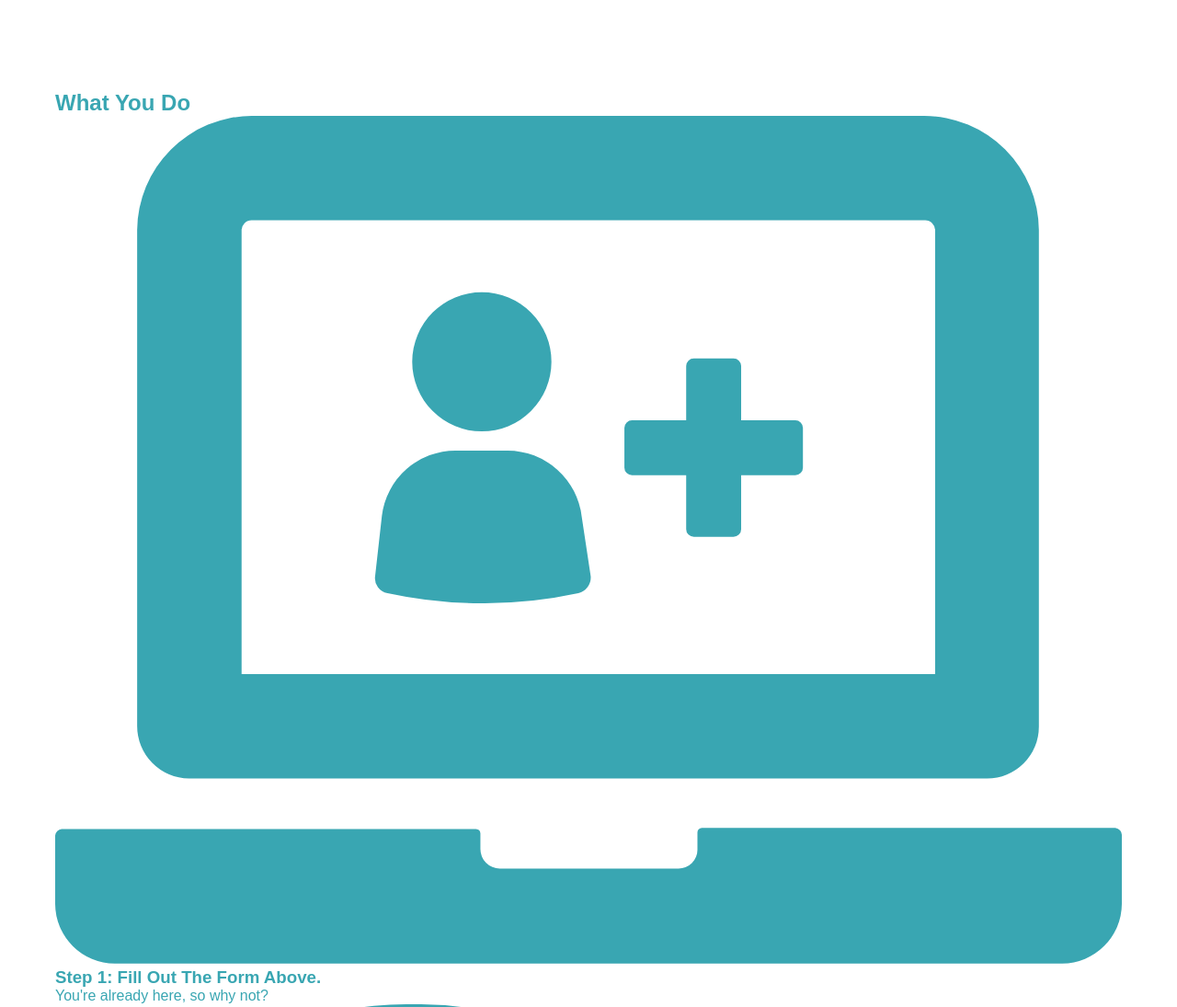
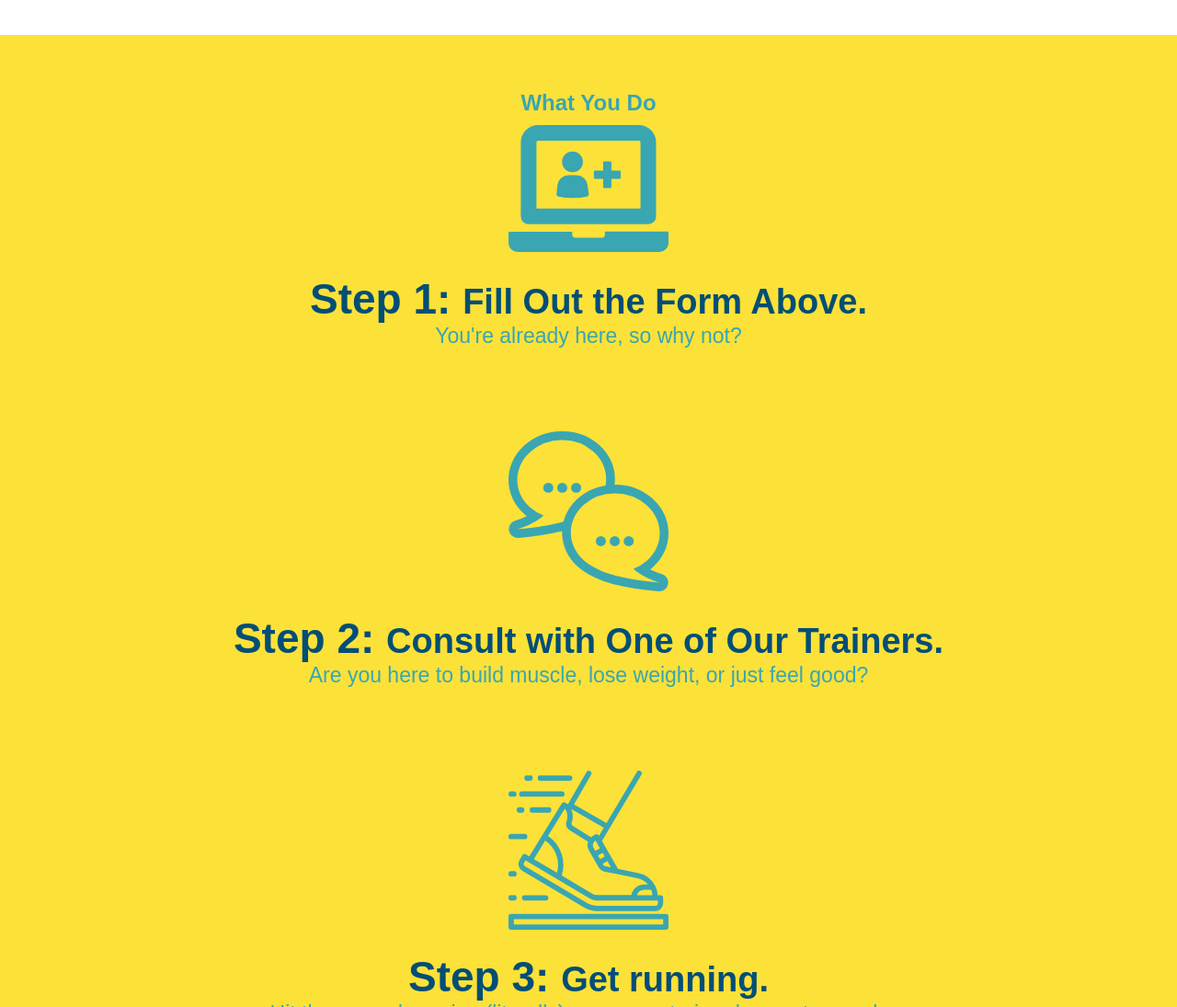
Before and after one commit to Gelenhaus/run-buddy, a plain HTML site: page index.html in a window 1280 px wide. Shown: the part 1022-2117 px from the top of the page at 92% size. Drawn offline with Linux system fonts and the light colour scheme.

Commit message:
Styled the what you do section

```diff
--- a/assets/css/style.css
+++ b/assets/css/style.css
@@ -106,15 +106,7 @@
 .intro {
   text-align: center;
 }
-.intro h2 {
-  font-size: 55px;
-  color: #024e76;
-  margin-bottom: 35px;
-  padding: 0 100px 20px 100px;
-  border-bottom: 3px solid;
-  border-color: #fce138;
-  display: inline-block;
-}
+
 .intro p {
   line-height: 1.7;
   color: #39a6b2;
@@ -122,3 +114,41 @@
   font-size: 20px;
   margin: 0 auto;
 }
+.steps {
+  text-align: center;
+  background: #fce138;
+}
+
+.section-title {
+  font-size: 55px;
+  color: #024e76;
+  margin-bottom: 35px;
+  padding: 0 100px 20px 100px;
+  display: inline-block;
+  border-bottom: 3px solid;
+}
+.primary-border {
+  border-color: #fce138;
+}
+.secondary-border {
+  border-color: #39a6b2;
+}
+.steps div {
+  margin-bottom: 80px;
+}
+.steps img {
+  width: 15%;
+  margin: 10px 0;
+}
+.steps h3 {
+  color: #024e76;
+  font-size: 46px;
+  margin-top: 10px;
+}
+.steps p {
+  color: #39a6b2;
+  font-size: 23px;
+}
+.steps span {
+  font-size: 38px;
+}
--- a/index.html
+++ b/index.html
@@ -81,7 +81,7 @@
 
     <!--"What we do" section-->
     <section id="what-we-do" class="intro">
-      <h2>What We Do</h2>
+      <h2 class="section-title primary-border">What We Do</h2>
       <p>
         butcher selfies chambray shabby chic gentrify readymade yr Echo Park
         XOXO Tumblr normcore Banksy direct trade Blue Bottle chillwave you
@@ -92,21 +92,21 @@
       </p>
     </section>
     <!--"What you do" section-->
-    <section id="what-you-do">
-      <h2>What You Do</h2>
+    <section id="what-you-do" class="steps">
+      <h2 class="section title secondary-border">What You Do</h2>
       <div>
         <img src="./assets/images/step-1.svg" alt="" />
-        <h3>Step 1: Fill Out The Form Above.</h3>
+        <h3>Step 1: <span>Fill Out the Form Above.</span></h3>
         <p>You're already here, so why not?</p>
       </div>
       <div>
         <img src="./assets/images/step-2.svg" alt="" />
-        <h3>Step 2: Consult with One of Our Trainers.</h3>
+        <h3>Step 2: <span>Consult with One of Our Trainers.</span></h3>
         <p>Are you here to build muscle, lose weight, or just feel good?</p>
       </div>
       <div>
         <img src="./assets/images/step-3.svg" alt="" />
-        <h3>Step 3: Get running.</h3>
+        <h3>Step 3: <span>Get running.</span></h3>
         <p>
           Hit the ground running (literally) once your trainer lays out your
           plan.
@@ -114,7 +114,7 @@
       </div>
       <div>
         <img src="./assets/images/step-4.svg" alt="" />
-        <h3>Step 4: See Results.</h3>
+        <h3>Step 4: <span>See Results.</span></h3>
         <p>Bi-weekly checkins with your trainer will keep you focused.</p>
       </div>
     </section>
```
